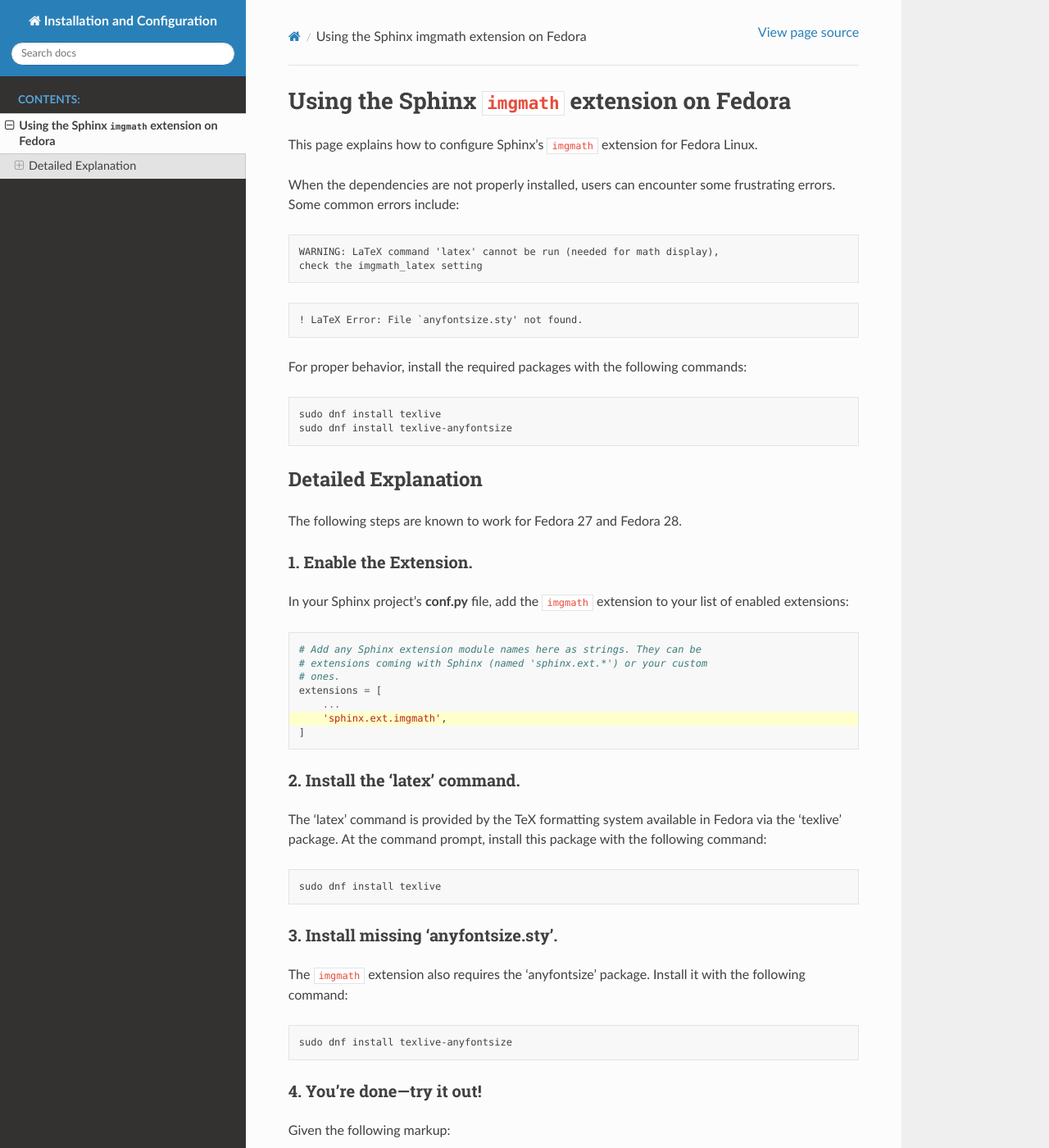
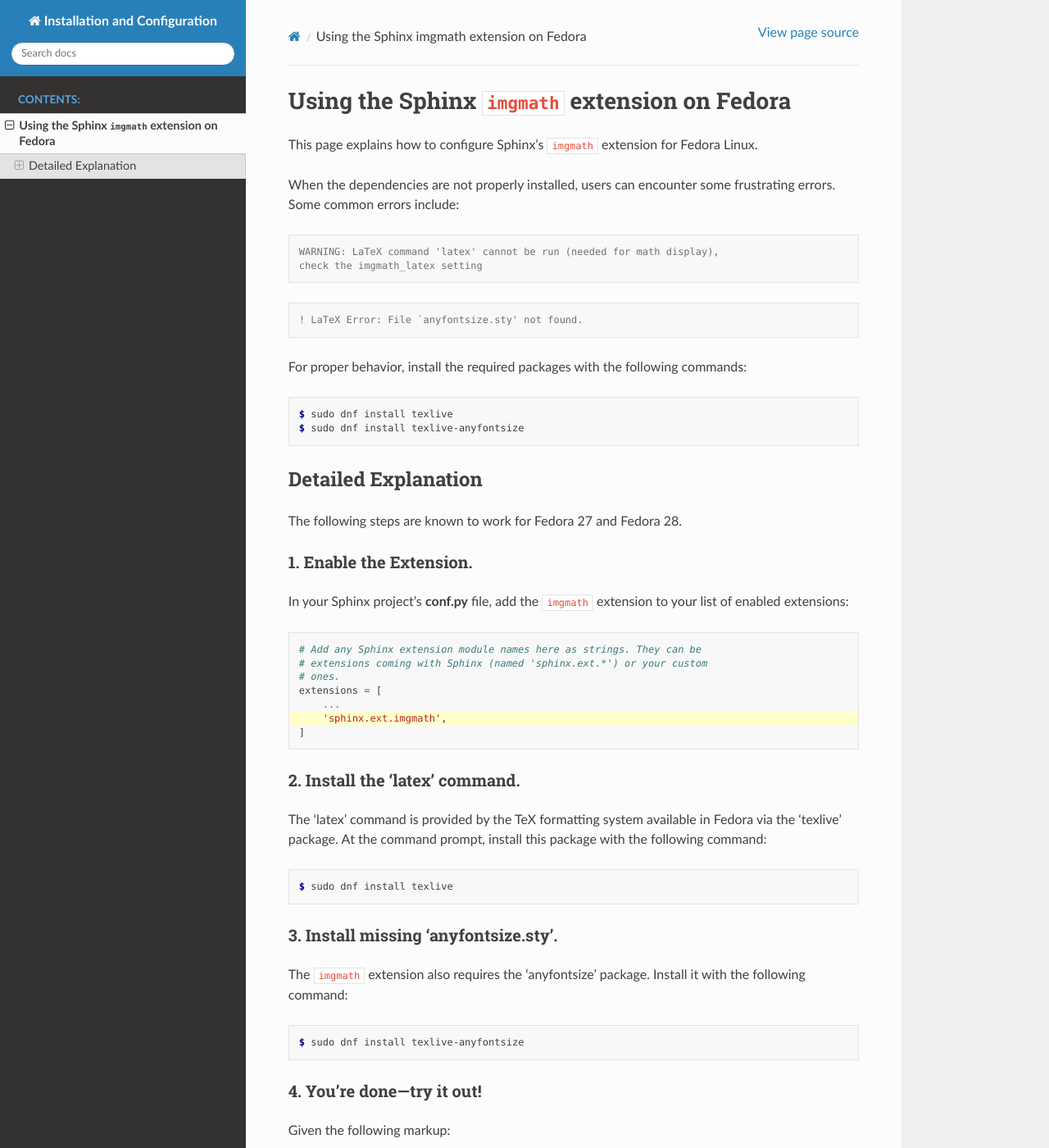
Before and after one commit to drewdolan/installation-and-configuration, a Sphinx documentation site: the page built from source/imgmath-on-fedora.rst, in a window 1280 px wide and 1400 px high. Shown: the whole window at 82% size. Built offline with Sphinx 7.4.7 and the Read the Docs theme 2.0.0, drawn with Linux system fonts in a browser that asks for light colours; formulas are drawn with MathJax 3.

Commit message:
Set default highlighting for imgmath-on-fedora.rst to 'console' and add "$" prompt to console command lines.

```diff
--- a/source/imgmath-on-fedora.rst
+++ b/source/imgmath-on-fedora.rst
@@ -11,14 +13,12 @@
 for Fedora Linux.
 
 When the dependencies are not properly installed, users can encounter
-some frustrating errors. Some common errors include:
-
-.. code-block:: none
+some frustrating errors. Some common errors include::
 
     WARNING: LaTeX command 'latex' cannot be run (needed for math display),
     check the imgmath_latex setting
 
-.. code-block:: none
+::
 
     ! LaTeX Error: File `anyfontsize.sty' not found.
 
@@ -26,8 +26,8 @@
 For proper behavior, install the required packages with the following
 commands::
 
-    sudo dnf install texlive
-    sudo dnf install texlive-anyfontsize
+    $ sudo dnf install texlive
+    $ sudo dnf install texlive-anyfontsize
 
 
 Detailed Explanation
@@ -61,7 +61,7 @@
 in Fedora via the 'texlive' package. At the command prompt, install
 this package with the following command::
 
-    sudo dnf install texlive
+    $ sudo dnf install texlive
 
 
 3. Install missing 'anyfontsize.sty'.
@@ -70,7 +70,7 @@
 The ``imgmath`` extension also requires the 'anyfontsize' package.
 Install it with the following command::
 
-    sudo dnf install texlive-anyfontsize
+    $ sudo dnf install texlive-anyfontsize
 
 
 4. You're done---try it out!
```
Also changed, not shown: other parts of source/imgmath-on-fedora.rst (+2 -0 lines).
